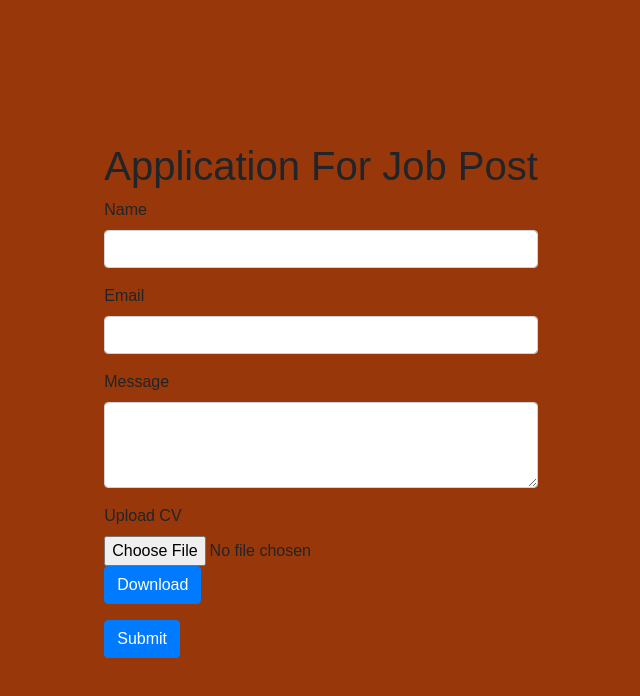
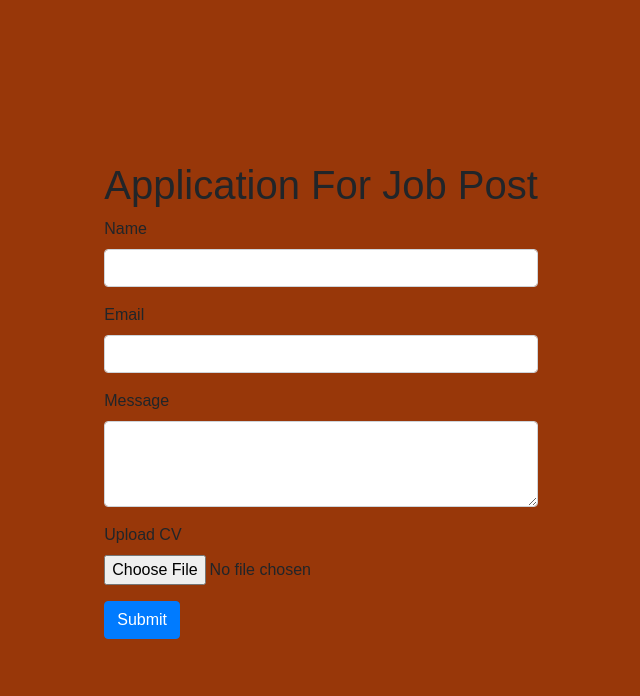
Before and after one commit to sai1306/Contact-us, a React (Create React App) app: page / in a window 1280 px wide. Shown: the top 696 px of the page, without its empty margins (319-959 px from the left). Built offline with nearby package versions, Linux system fonts and the light colour scheme.

Commit message:
Update ContactForm.js

```diff
--- a/src/Components/ContactForm.js
+++ b/src/Components/ContactForm.js
@@ -91,9 +91,6 @@ const ContactForm = (id, setId) => {
             accept=".pdf,.doc,.docx"
             required
           />
-          <a href={urlLink} download={filename}>
-          <button className='btn btn-primary'>Download</button>
-          </a>
         </div>
         <button type="submit" className="btn btn-primary">
           Submit
```
